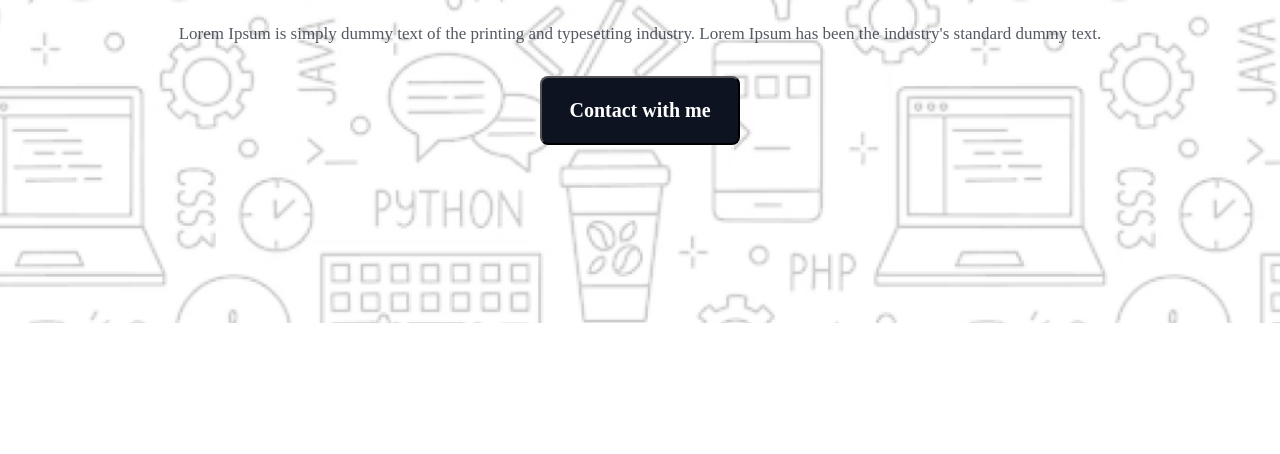
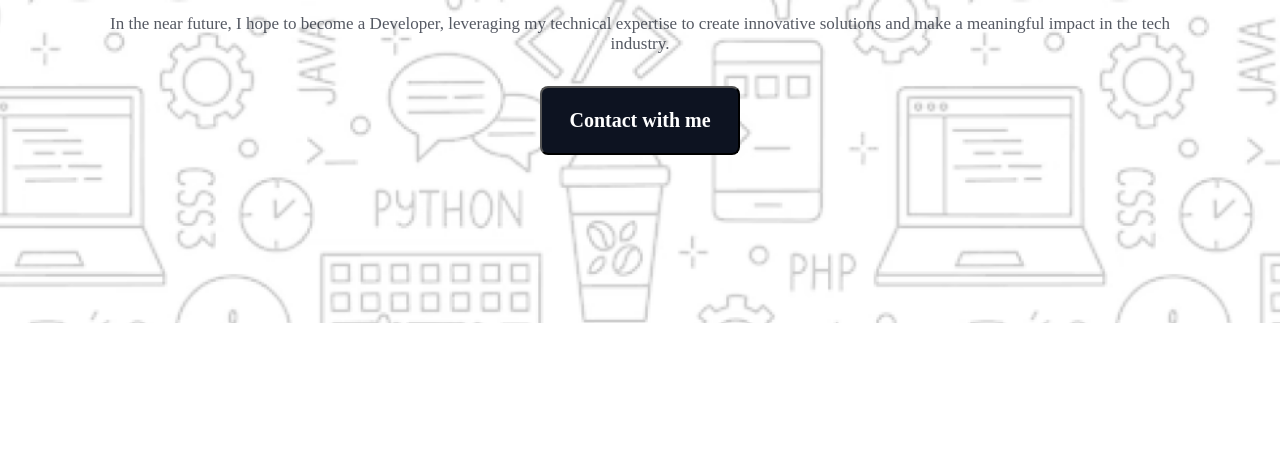
Before and after one commit to ishtiak-billah-emon/Portfolio-Design, a plain HTML site: page Assignment 01/index.html in a window 1280 px wide. Shown: the part 646-1100 px from the top of the page. Drawn offline with Linux system fonts and the light colour scheme; a web font is replaced by a local one.

Commit message:
Fixing Lorem Text

```diff
--- a/Assignment 01/index.html
+++ b/Assignment 01/index.html
@@ -20,8 +20,7 @@
             "In the near future, I hope to become a Developer."
           </h1>
           <p class="subtitle-primary">
-            Lorem Ipsum is simply dummy text of the printing and typesetting
-            industry. Lorem Ipsum has been the industry's standard dummy text.
+            In the near future, I hope to become a Developer, leveraging my technical expertise to create innovative solutions and make a meaningful impact in the tech industry.
           </p>
           <button class="contact">Contact with me</button>
         </div>
```
